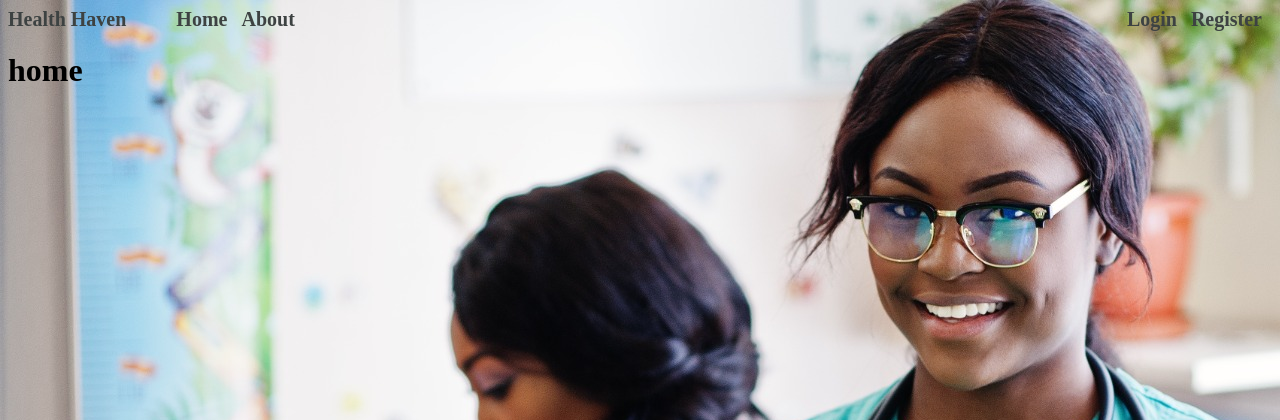
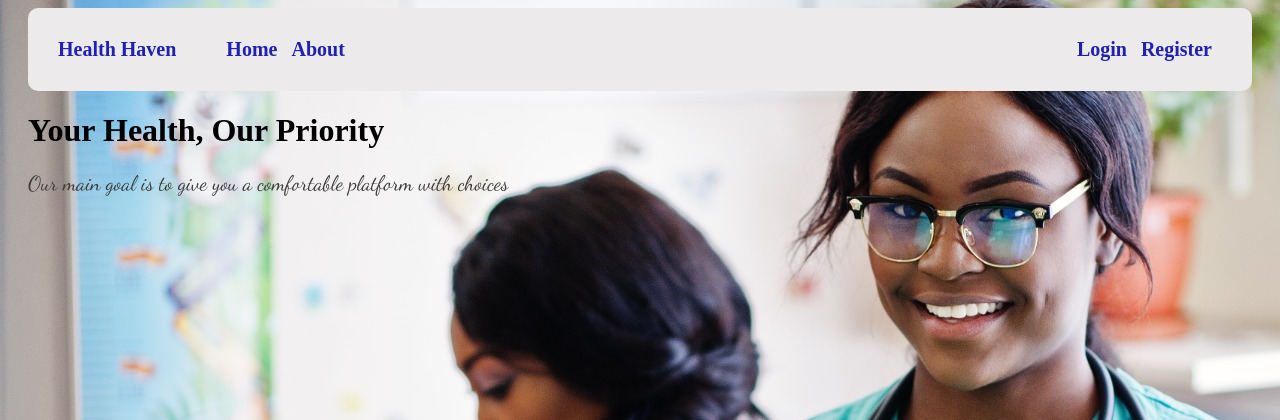
Before and after one commit to AzorAha1/Health-Haven, a Flask app: page / in a window 1280 px wide. Shown: the top 420 px of the page. Run offline with Flask 3, Linux system fonts and the light colour scheme.

Commit message:
update everything

```diff
--- a/backend/app.py
+++ b/backend/app.py
@@ -1,5 +1,5 @@
 from flask import Flask, render_template, url_for
-
+from auth import RegisterPatient, LoginPatient
 app = Flask(__name__, template_folder='../frontend/templates', static_folder='../frontend/styles')
 
 
@@ -11,11 +11,13 @@ def home():
 @app.route('/login', methods=['GET', 'POST'])
 def login():
     """This brings a user to the login page of the app"""
-    return render_template('login.html', title='Login')
+    form = LoginPatient()
+    return render_template('login.html', title='Login', form=form)
 @app.route('/register', methods=['GET', 'POST'])
 def register():
     """This brings a user to the register page of the app"""
-    return render_template('register.html', title='Login')
+    form = RegisterPatient()
+    return render_template('register.html', title='Login', form=form)
 @app.route('/about')
 def about():
     """This brings a user to the about page of the app"""
--- a/frontend/styles/nav.css
+++ b/frontend/styles/nav.css
@@ -1,7 +1,10 @@
 .nav{
-    background-color: transparent;
-    margin: 0%;
+    background-color: rgb(236, 234, 234);
+    margin-left: 20px;
+    margin-right: 20px;
     display: flex;
+    padding: 30px;
+    border-radius: 10px;
 }
 .nav-bio {
     margin-left: 40px;
@@ -14,7 +17,7 @@
     font-size: 20px;
     margin-right: 10px;
     font-weight: bold;
-    color: rgb(61, 66, 66);
+    color: rgb(32, 32, 179);
 }
 body {
     background-image: url('../styles/images/bg2.jpeg');
--- a/frontend/templates/default.html
+++ b/frontend/templates/default.html
@@ -2,6 +2,8 @@
 <html lang="en">
 <head>
     <link rel="stylesheet" href="../styles/nav.css">
+    <link href="https://fonts.googleapis.com/css2?family=Roboto:wght@400;700&display=swap" rel="stylesheet">
+    <link href="https://fonts.googleapis.com/css2?family=Dancing+Script:wght@400;700&display=swap" rel="stylesheet">
     <meta charset="UTF-8">
     <meta name="viewport" content="width=device-width, initial-scale=1.0">
     {% if title %}
--- a/frontend/templates/home.html
+++ b/frontend/templates/home.html
@@ -1,4 +1,5 @@
 {% extends 'default.html' %}
 {% block content%}
-    <h1>home</h1>
+    <h1 style="font-weight: bold; margin-left: 20px;">Your Health, Our Priority</h1>
+    <span style="margin-left: 20px; color: rgb(61, 61, 61); font-family: 'Dancing Script', cursive; font-size: 21px;"> Our main goal is to give you a comfortable platform with choices</span>
 {% endblock %}
```
Also changed, not shown: backend/auth.py (added, +15 -0 lines).
